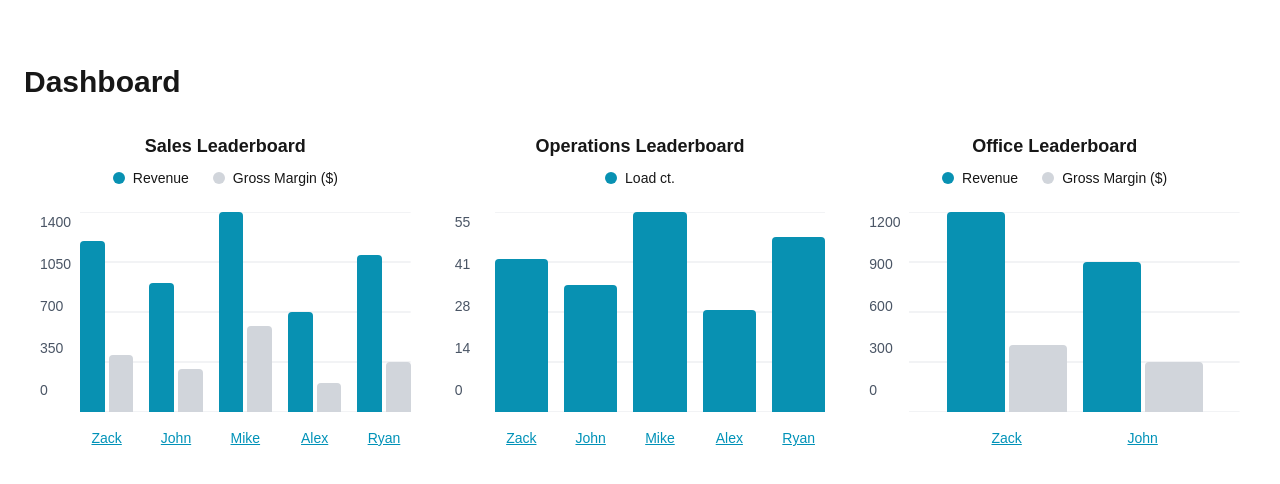
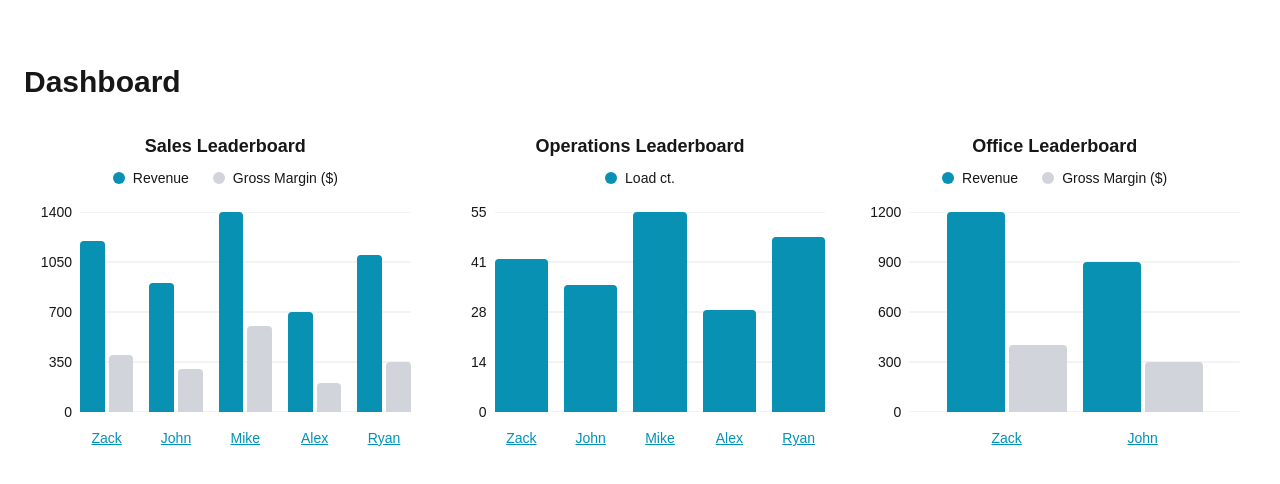
Before and after one commit to FalseF/Hive-Frontend, a Next.js app: page /graph-page in a window 1280 px wide. Shown: the top 484 px of the page. Built offline with nearby package versions, Linux system fonts and the light colour scheme.

Commit message:
correct the alignment of the y-axis

```diff
--- a/src/app/components/dashboard/DynamicBarChart.tsx
+++ b/src/app/components/dashboard/DynamicBarChart.tsx
@@ -85,11 +85,26 @@ export function DynamicBarChart<T extends Record<string, any>>({
 
       <div className="relative" style={{ paddingLeft: "40px" }}>
         {/* Y Axis */}
-        <div className="absolute left-0 top-0 bottom-12 flex flex-col justify-between text-sm text-gray-600">
+        <div className="absolute left-0 top-0 h-full w-[40px] text-sm">
+        {yAxisLabels.map((value, i) => {
+            const y = (height / tickCount) * i;
+
+            return (
+            <div
+                key={i}
+                className="absolute right-2 transform -translate-y-1/2"
+                style={{ top: `${y}px` }}
+            >
+                {value}
+            </div>
+            );
+        })}
+        </div>
+        {/* <div className="absolute left-0 top-0 bottom-12 flex flex-col justify-between text-sm text-gray-600">
           {yAxisLabels.map((value,index) => (
             <div key={index}>{value}</div>
           ))}
-        </div>
+        </div> */}
 
         {/* Chart */}
         <div className="relative" style={{ height }}>
```
